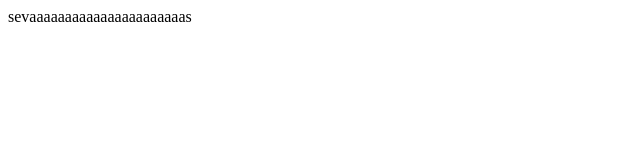
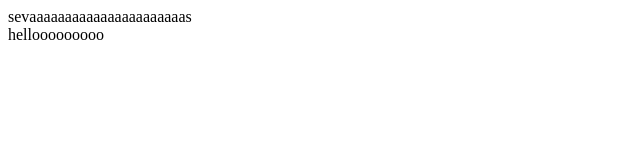
Before and after one commit to testspseke/dok-3D-2022, a plain HTML site: page index.html in a window 1280 px wide. Shown: the full height of the page, 0-640 px from the left. Drawn offline with Linux system fonts and the light colour scheme.

Commit message:
pozdravil som

```diff
--- a/index.html
+++ b/index.html
@@ -1,5 +1,6 @@
 <!DOCTYPE html>
 <html>
   <head> sevaaaaaaaaaaaaaaaaaaaaaas </head>
+  <nav>hellooooooooo</nav>
   <body> </body>
 </html>
```
